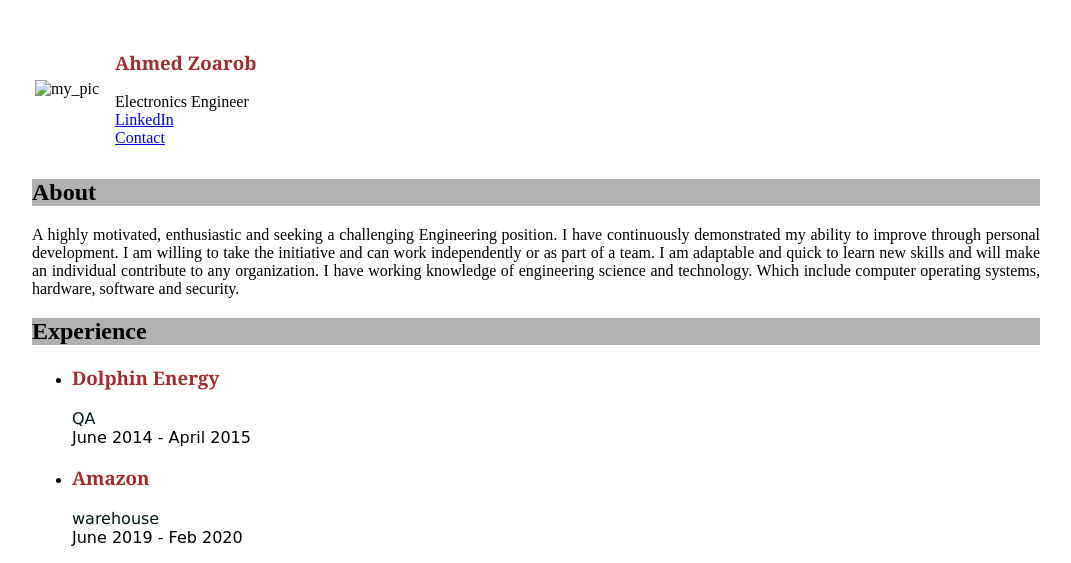
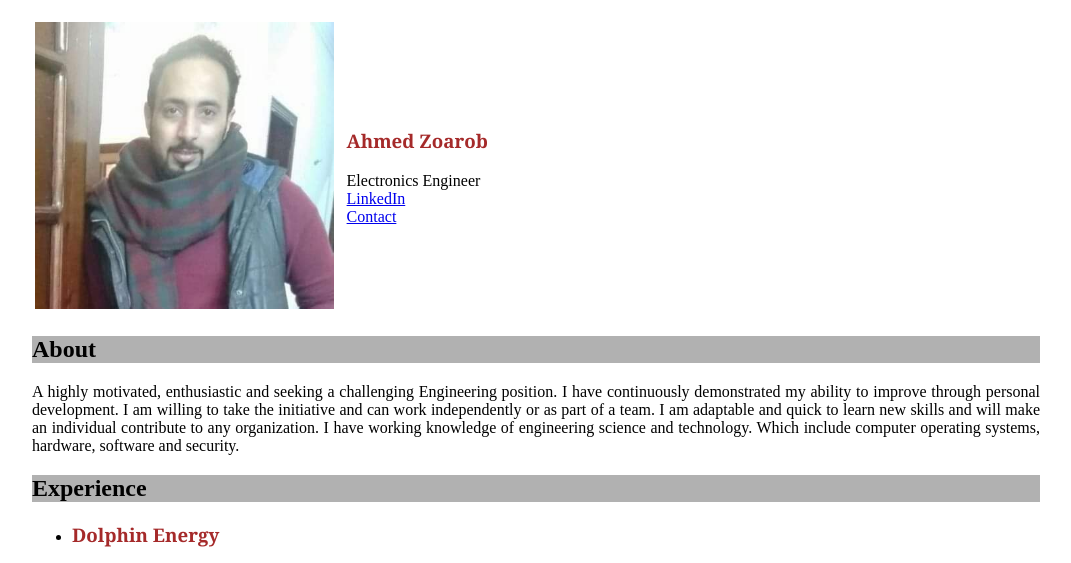
Before and after one commit to azoarob/Portfolio, a plain HTML site: page index.html in a window 1280 px wide. Shown: the part 197-760 px from the top of the page, without its empty margins (104-1175 px from the left). Drawn offline with Linux system fonts and the light colour scheme.

Commit message:
Update index.html

```diff
--- a/index.html
+++ b/index.html
@@ -10,7 +10,7 @@
         <table>
             <tr>
                 <td width="30%">
-                    <img src="Ahmed2.jpg" width="100%" alt="my_pic">
+                    <img src="Ahmed.jpg" width="100%" alt="my_pic">
                 </td>
                 <td style="padding: 10px;">
                 <h3>Ahmed Zoarob</h3>
```
